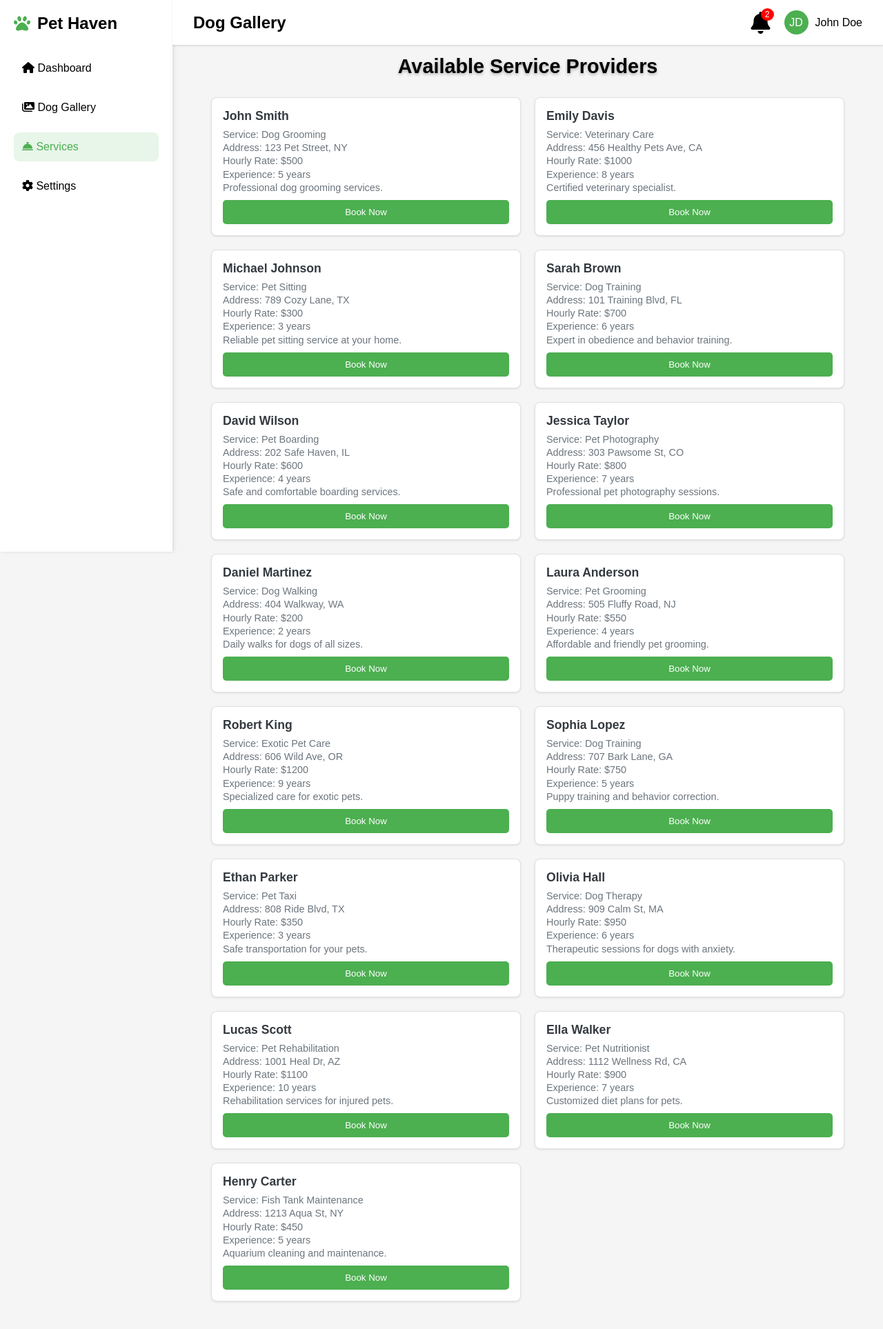
After one commit to divyansharya8826/Pet-Haven, a Flask app: page /service-providers in a window 1280 px wide. The commit adds this page. Shown: the whole page at 69% size. Run offline with Flask 3, Linux system fonts and the light colour scheme; data comes from the database, SQL or seed files in the repository; both versions use the stored data as it was after the commit.

Commit message:
Created page for listing service providers

```diff
--- a/routes.py
+++ b/routes.py
@@ -1,6 +1,6 @@
 from flask import Flask, jsonify, render_template, request, session, redirect, url_for, flash
 import os
-from models import app, db, Dogs, Cart, CartItem, Order, OrderDetail
+from models import app, db, Dogs, Cart, CartItem, Order, OrderDetail, Service, ServiceProvider, ServiceProviderStatus
 import uuid
 
 #************************************* secret key for the session *******************************************
@@ -252,9 +252,33 @@ def logout():
     session.pop("user_id", None)  # Remove user_id from session
     return redirect("/login")
 
+#*************************************** routes for service dashboard *******************************
 @app.route('/services') # change name of the route to services from dashboard
 def services():
-    return render_template('service_details.html')
+    return render_template('Dashboard.html')
+
+
+#*************************************** routes for fectching all services *******************************
+@app.route('/api/services', methods=['GET']) # change name of the route to services from dashboard
+def get_services():
+    services = Service.query.all()
+    services_data = [
+        {
+            "id": service.service_id,
+            "name": service.service_name,
+            "category": service.service_name.lower(),
+            "description": service.service_description
+        }
+        for service in services
+    ]
+    return jsonify(services_data)
+
+
+#*************************************** routes for service providers list *******************************
+@app.route('/service-providers')
+def service_providers():
+    providers = ServiceProvider.query.filter_by(status=ServiceProviderStatus.ACCEPTED).all()
+    return render_template('service_provider.html', providers=providers)
 
 
 if __name__ == "__main__":
--- /dev/null
+++ b/static/css/service_provider.css
@@ -0,0 +1,87 @@
+* {
+    margin: 0;
+    padding: 0;
+    box-sizing: border-box;
+    font-family: 'Arial', sans-serif;
+}
+
+body {
+    background-color: #f5f5f5;
+    margin: 0;
+    padding: 0;
+    display: flex;
+    flex-direction: column;
+}
+
+.main-content {
+    margin-top: 60px;
+    margin-left: 250px;
+    padding: 20px;
+    width: 100-250px;
+    transition: margin-left 0.3s ease-in-out;
+}
+
+.container {
+    width: 100%;
+    max-width: 1400px;
+    margin: 0 auto;
+    padding: 0 1rem;
+}
+
+h1 {
+    text-align: center;
+    font-size: 1.8rem;
+    margin-bottom: 0.5rem;
+    text-shadow: 0 2px 4px rgba(0,0,0,0.3);
+}
+
+.service-providers-grid {
+    display: grid;
+    grid-template-columns: repeat(auto-fit, minmax(300px, 1fr));
+    gap: 20px;
+    padding: 20px;
+}
+
+.service-card {
+    background: #fff;
+    border: 1px solid #dee2e6;
+    border-radius: 8px;
+    padding: 1rem;
+    box-shadow: 0 1px 3px rgba(0, 0, 0, 0.1);
+    transition: transform 0.2s ease-in-out, box-shadow 0.2s ease-in-out;
+    text-align: left;
+}
+
+.service-card:hover {
+    transform: translateY(-5px);
+    box-shadow: 0 4px 8px rgba(0, 0, 0, 0.15);
+}
+
+.service-card h3 {
+    font-size: 1.1rem;
+    font-weight: 600;
+    margin: 0 0 0.5rem 0;
+    color: #343a40;
+}
+
+.service-card p {
+    margin: 0.2rem 0;
+    font-size: 0.9rem;
+    color: #6c757d;
+}
+
+.book-btn {
+    background-color: #4CAF50;
+    color: white;
+    border: none;
+    padding: 10px 20px;
+    cursor: pointer;
+    border-radius: 5px;
+    display: block;
+    width: 100%;
+    margin-top: 10px;
+}
+
+.book-btn:hover {
+    background-color: #367c39;
+}
--- a/static/js/dashboard.js
+++ b/static/js/dashboard.js
@@ -1,105 +1,3 @@
-// Data structure for dog services (list of objects)
-const dogServices = [
-    {
-        category: "grooming",
-        title: "Full Grooming Package",
-        description: "Complete grooming service including bath, haircut, nail trimming, ear cleaning, and more.",
-        benefits: [
-            "Reduces shedding and matting",
-            "Prevents skin issues",
-            "Improves flea treatment",
-            "Improves overall hygiene"
-        ],
-        duration: "60-90 minutes",
-        price: "Rs.8000",
-        icon: "https://png.pngtree.com/png-clipart/20230811/original/pngtree-dog-grooming-rgb-color-icon-beauty-help-grooming-vector-picture-image_10410932.png" // Replace with actual icon URL
-    },
-    {
-        category: "grooming",
-        title: "Bath & Brush",
-        description: "Basic bath service with shampoo, conditioner, blow dry, and brushing.",
-        benefits: [
-            "Removes dirt and odor",
-            "Distributes natural oils",
-            "Detangles coat",
-            "Includes ear cleaning"
-        ],
-        duration: "30-45 minutes",
-        price: "Rs.5000",
-        icon: "https://cdn-icons-png.flaticon.com/512/7078/7078977.png" // Replace with actual icon URL
-    },
-    {
-        category: "grooming",
-        title: "Nail Trim & Paw Care",
-        description: "Professional nail trimming, paw pad moisturizing, and hair trimming between pads.",
-        benefits: [
-            "Prevents painful overgrowth",
-            "Reduces risk of nail splitting",
-            "Improves traction on slippery surfaces",
-            "Includes paw massage"
-        ],
-        duration: "15-20 minutes",
-        price: "Rs.4000",
-        icon: "https://cdn-icons-png.flaticon.com/512/10753/10753855.png" // Replace with actual icon URL
-    },
-    {
-        category: "therapy",
-        title: "Behavioral Therapy",
-        description: "Professional therapy to address anxiety, aggression, and behavioral issues in dogs.",
-        benefits: [
-            "Reduces anxiety and stress",
-            "Improves obedience and socialization",
-            "Customized training plans",
-            "Supports emotional well-being"
-        ],
-        duration: "45-60 minutes",
-        price: "Rs.5000",
-        icon: "https://cdn-icons-png.flaticon.com/512/6381/6381442.png" // Replace with actual icon URL
-    },
-    {
-        category: "health",
-        title: "Health Check-Up",
-        description: "Comprehensive health examination including vaccinations and parasite checks.",
-        benefits: [
-            "Early detection of health issues",
-            "Up-to-date vaccinations",
-            "Parasite prevention",
-            "Detailed health report"
-        ],
-        duration: "30-45 minutes",
-        price: "Rs.3000",
-        icon: "https://cdn-icons-png.flaticon.com/512/5871/5871961.png" // Replace with actual icon URL
-    },
-    {
-        category: "training",
-        title: "Obedience Training",
-        description: "Basic and advanced training for commands, leash walking, and behavior correction.",
-        benefits: [
-            "Teaches basic commands (sit, stay, come)",
-            "Improves leash manners",
-            "Addresses behavior problems",
-            "Boosts confidence and bonding"
-        ],
-        duration: "45-60 minutes",
-        price: "Rs.7000",
-        icon: "https://cdn1.iconfinder.com/data/icons/dog-training/66/31-1024.png" // Replace with actual icon URL
-    },
-    {
-        category: "spa",
-        title: "Luxury Spa Treatment",
-        description: "Relaxing spa experience with aromatherapy, massage, and premium grooming.",
-        benefits: [
-            "Reduces stress and tension",
-            "Enhances coat shine and softness",
-            "Includes calming aromatherapy",
-            "Premium grooming products"
-        ],
-        duration: "60-90 minutes",
-        price: "Rs.4000",
-        icon: "https://static.vecteezy.com/system/resources/previews/021/467/974/non_2x/dogs-spa-icon-cartoon-dog-bath-vector.jpg" // Replace with actual icon URL
-    }
-];
-
 // Function for sidebar
 function toggleSidebar() {
 	const sidebar = document.getElementById('sidebar');
@@ -119,28 +17,32 @@ function toggleSidebar() {
 	}
 }
 
+// Function to fetch services from backend
+async function fetchServices(category = 'all') {
+    try {
+        const response = await fetch('/api/services');
+        const services = await response.json();
+        renderServices(services, category);
+    } catch (error) {
+        console.error("Error fetching services:", error);
+    }
+}
+
 // Function to generate service cards dynamically
-function renderServices(category = 'all') {
+function renderServices(services, category = 'all') {
     const servicesGrid = document.getElementById('servicesGrid');
     servicesGrid.innerHTML = '';
 
-    dogServices.forEach(service => {
+    services.forEach(service => {
         if (category === 'all' || service.category === category) {
             const card = document.createElement('div');
             card.className = `service-card ${service.category}`;
             card.setAttribute('data-category', service.category);
 
             card.innerHTML = `
-                <span class="category">${service.category}</span>
-                <img src="${service.icon}" alt="${service.title} Icon">
-                <h2>${service.title}</h2>
+                <h2>${service.name}</h2>
                 <p>${service.description}</p>
-                <ul>
-                    ${service.benefits.map(benefit => `<li>${benefit}</li>`).join('')}
-                </ul>
-                <div class="duration">${service.duration}</div>
-                <div class="price">${service.price}</div>
-                <button class="book-btn">Book Now</button>
+                <button class="book-btn" onclick="redirectToServiceProviders()">Book Now</button>
             `;
 
             servicesGrid.appendChild(card);
@@ -149,10 +51,16 @@ function renderServices(category = 'all') {
 
     // Add event listeners to new Book Now buttons
     document.querySelectorAll('.book-btn').forEach(button => {
-        button.addEventListener('click', () => {
-            alert(`Booking ${service.title} - Contact us for details!`);
+        button.addEventListener('click', (e) => {
+            const title = e.target.parentElement.querySelector("h2").innerText;
+            alert(`Booking ${title}`);
         });
     });
+}
+
+// Function to navigate to the service providers page
+function redirectToServiceProviders() {
+    window.location.href = "/service-providers";
 }
 
 // Tab filtering functionality
@@ -164,13 +72,13 @@ document.querySelectorAll('.tab').forEach(tab => {
         tab.classList.add('active');
 
         const category = tab.getAttribute('data-category');
-        renderServices(category);
+        fetchServices(category);
     });
 });
 
 // Initial render
 document.addEventListener('DOMContentLoaded', () => {
-    renderServices('all');
+    fetchServices('all');
 
     // Add animations on page load
     const cards = document.querySelectorAll('.service-card');
--- a/templates/Dashboard.html
+++ b/templates/Dashboard.html
@@ -59,7 +59,7 @@
             <div class="tabs">
                 <button class="tab active" data-category="all">All</button>
                 <button class="tab" data-category="grooming">Grooming</button>
-                <button class="tab" data-category="therapy">Therapy</button>
+                <button class="tab" data-category="therapies">Therapy</button>
                 <button class="tab" data-category="health">Health</button>
                 <button class="tab" data-category="training">Training</button>
                 <button class="tab" data-category="spa">Spa</button>
--- /dev/null
+++ b/templates/service_provider.html
@@ -0,0 +1,74 @@
+<!DOCTYPE html>
+<html lang="en">
+    <head>
+        <meta charset="UTF-8">
+        <meta name="viewport" content="width=device-width, initial-scale=1.0">
+        <title>Service Providers</title>
+        <link rel="stylesheet" href="static/css/base.css">
+        <link rel="stylesheet" href="static/css/service_provider.css">
+        <link
+            rel="stylesheet"
+            href="https://cdnjs.cloudflare.com/ajax/libs/font-awesome/6.0.0/css/all.min.css"
+            integrity="sha512-9usAa10IRO0HhonpyAIVpjrylPvoDwiPUiKdWk5t3PyolY1cOd4DSE0Ga+ri4AuTroPR5aQvXU9xC6qOPnzFeg=="
+            crossorigin="anonymous"
+            referrerpolicy="no-referrer"
+        />
+    </head>
+<body>
+    <body>
+        <!-- Burger Icon -->
+        <div class="burger" onclick="toggleSidebar()">
+          <i class="fas fa-bars"></i>
+        </div>
+
+        <!-- Sidebar -->
+        <div class="sidebar" id="sidebar">
+          <div class="logo">
+              <i class="fas fa-paw"></i>
+              <h2>Pet Haven</h2>
+          </div>
+          <ul class="nav-menu">
+              <li class="nav-item"><i class="fas fa-home"></i> Dashboard</li>
+              <li class="nav-item"><a href="/"> <i class="fas fa-images"></i> Dog Gallery </a></li>
+              <li class="nav-item active"><i class="fas fa-concierge-bell"></i> Services</li>
+              <li class="nav-item"><i class="fas fa-cog"></i> Settings</li>
+          </ul>
+        </div>
+
+        <!-- Main Content -->
+        <div class="main-content" id="mainContent">
+          <!-- Navbar -->
+          <div class="navbar" id="navbar">
+              <h2>Dog Gallery</h2>
+              <div class="nav-right">
+                  <div class="notification">
+                      <i class="fas fa-bell fa-2x"></i>
+                      <span class="badge">2</span>
+                  </div>
+                  <div class="profile">
+                      <div class="profile-pic">JD</div>
+                      <span>John Doe</span>
+                  </div>
+              </div>
+          </div>
+          <div class="container">
+            <h1>Available Service Providers</h1>
+            <div class="service-providers-grid">
+                {% for provider in providers %}
+                <div class="service-card">
+                    <h3>{{ provider.name }}</h2>
+                    <p>Service: {{ provider.service_name }}</p>
+                    <p>Address: {{ provider.address }}</p>
+                    <p>Hourly Rate: ${{ provider.hourly_rate }}</p>
+                    <p>Experience: {{ provider.experience }}</p>
+                    <p>{{ provider.description }}</p>
+                    <button class="book-btn" onclick="bookService('{{ provider.service_id }}')">Book Now</button>
+                </div>
+                {% endfor %}
+            </div>
+          </div>
+        </div>
+
+    <script src="static/js/dashboard.js"></script>
+</body>
+</html>
```
Also changed, not shown: instance/petheaven.db.
